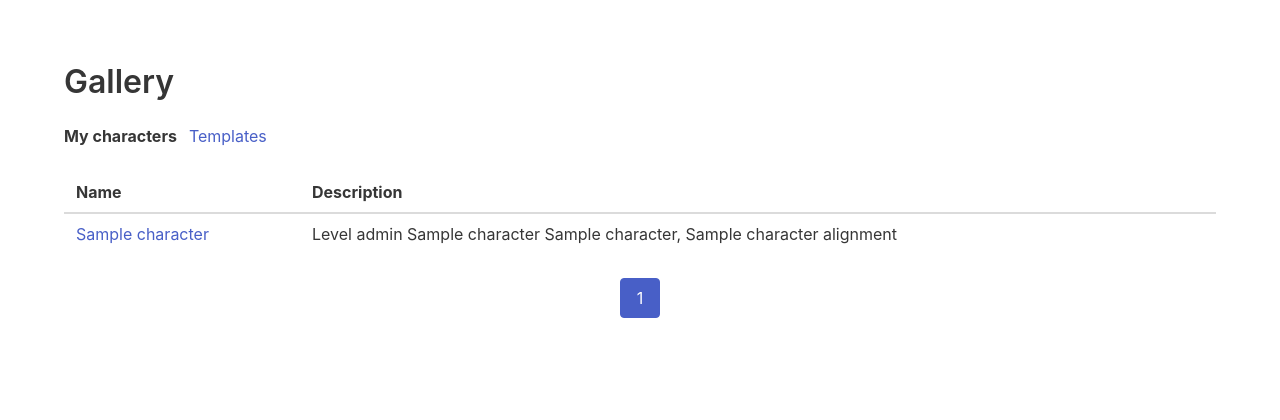
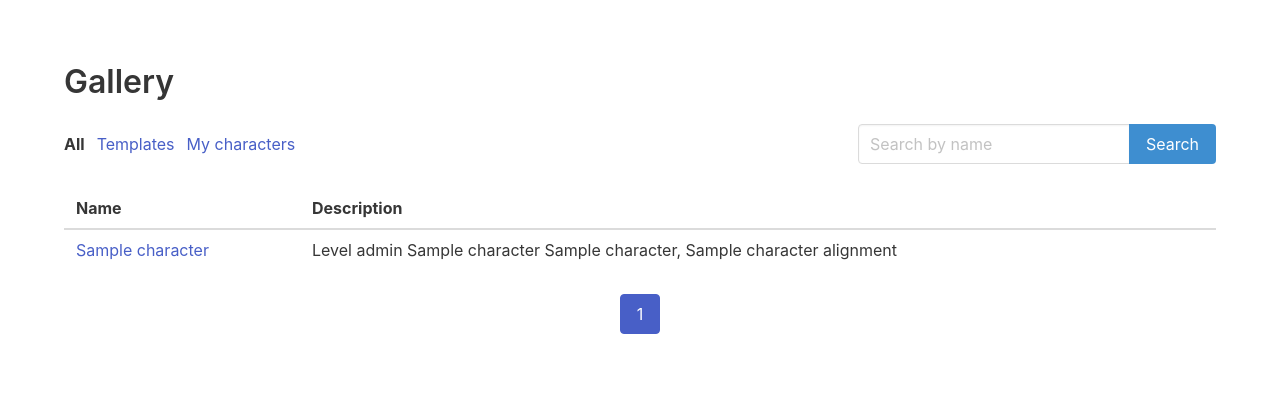
Before and after one commit to jrauha/rpg-npc-generator, a Flask app: template npcgen/templates/characters/index.html in a window 1280 px wide. Shown: the part 56-476 px from the top of the page. Run offline with Flask 3, Linux system fonts and the light colour scheme; the template is opened without the code that fills it: most values are stand-ins (such as "Sample title", 1, 10 or a date in 2020).

Commit message:
Add character search and "all" filter to characters view

```diff
--- a/npcgen/characters/views.py
+++ b/npcgen/characters/views.py
@@ -54,18 +54,29 @@ def index():
 def characters():
     user_id = session["user_id"]
     page = int(request.args.get("page") or 1)
-    tab = request.args.get("tab")
+    tab = request.args.get("tab") or None
+    search = request.args.get("search")
 
     res = character_dao.get_characters_by_user(
-        user_id, tab == "templates", page
+        user_id, _resolve_template_filter(tab), page, search=search
     )
 
     return render_template(
         "characters/index.html",
         tab=tab,
+        search=search,
         data=res.data,
         pagination=res.pagination,
     )
+
+
+def _resolve_template_filter(tab):
+    if tab == "templates":
+        return True
+    elif tab == "my_characters":
+        return False
+    else:
+        return None
 
 
 @bp.route("/character/<int:character_id>")
--- a/npcgen/templates/characters/index.html
+++ b/npcgen/templates/characters/index.html
@@ -10,21 +10,56 @@
                 <div class="level-left">
                     {% if tab == 'templates' %}
                         <p class="level-item">
-                            <a href="{{ url_for("characters.characters") }}">My characters</a>
+                            <a href="{{ url_for('characters.characters', tab='all') }}">All</a>
                         </p>
                         <p class="level-item">
                             <strong>Templates</strong>
                         </p>
-                    {% else %}
                         <p class="level-item">
-                            <strong>My characters</strong>
+                            <a href="{{ url_for("characters.characters", tab='my_characters') }}">My characters</a>
+                        </p>
+                    {% elif tab == 'my_characters' %}
+                        <p class="level-item">
+                            <a href="{{ url_for('characters.characters', tab='all') }}">All</a>
                         </p>
                         <p class="level-item">
                             <a href="{{ url_for('characters.characters', tab='templates') }}">Templates</a>
                         </p>
+                        <p class="level-item">
+                            <strong>My characters</strong>
+                        </p>
+                    {% else %}
+                        <p class="level-item">
+                            <strong>All</strong>
+                        </p>
+                        <p class="level-item">
+                            <a href="{{ url_for('characters.characters', tab='templates') }}">Templates</a>
+                        </p>
+                        <p class="level-item">
+                            <a href="{{ url_for('characters.characters', tab='my_characters') }}">My characters</a>
+                        </p>
                     {% endif %}
                 </div>
+                <div class="level-right">
+                    <div class="level-item">
+                        <form class="field has-addons"
+                              action="{{ url_for("characters.characters") }}"
+                              method="get">
+                            <div class="control">
+                                <input class="input"
+                                       type="text"
+                                       name="search"
+                                       placeholder="Search by name"
+                                       value="{{ search or '' }}">
+                            </div>
+                            <div class="control">
+                                <button class="button is-info" type="submit">Search</button>
+                            </div>
+                        </form>
+                    </div>
+                </div>
             </nav>
+            {% if data %}
                 <table class="table characters-table is-fullwidth is-hoverable">
                     <thead>
                         <th>Name</th>
@@ -122,6 +157,9 @@
                         {% endif %}
                     </ul>
                 </nav>
+            {% else %}
+                <p>No results found.</p>
+            {% endif %}
         </div>
     </div>
 {% endblock content %}
```
Also changed, not shown: npcgen/characters/daos.py (+22 -11 lines). Lines whose indentation alone changed are shown as unchanged.
